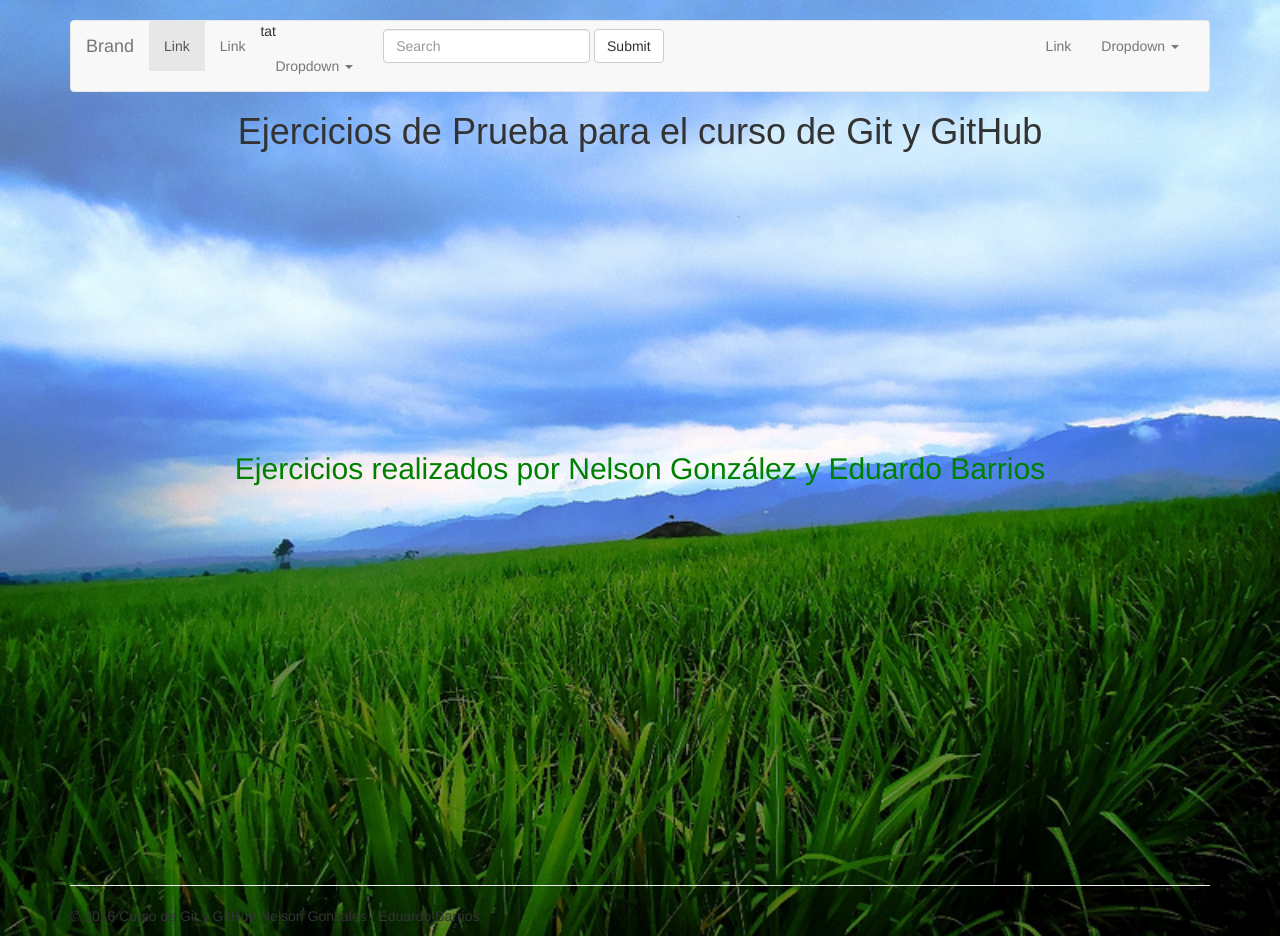
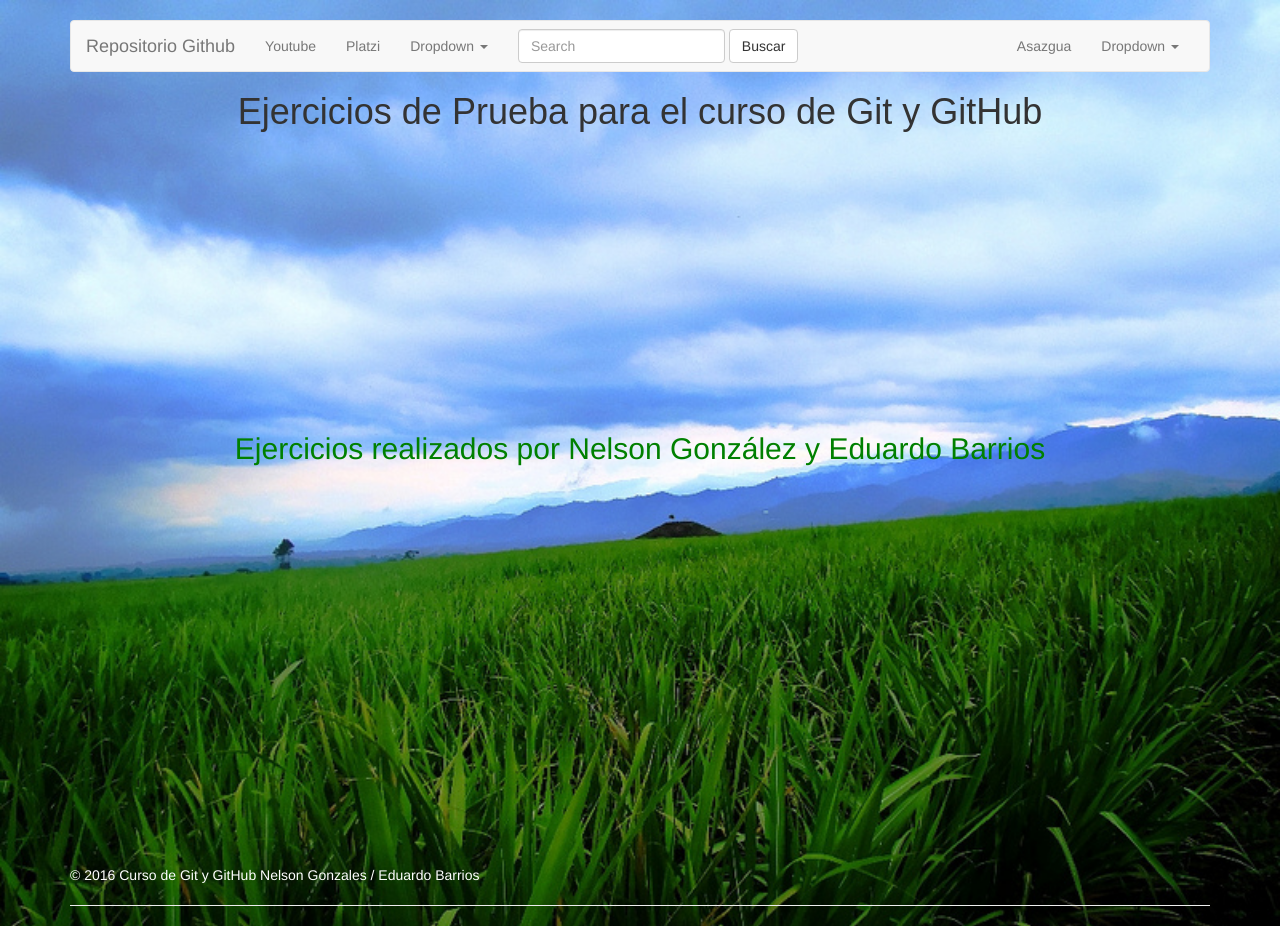
Before and after one commit to nejagope/PruebaGit, a plain HTML site: page index.html in a window 1280 px wide. Drawn offline with nearby package versions, Linux system fonts and the light colour scheme.

Commit message:
Inclusión de los scripts en el index para que los dropdowns funciones

```diff
--- a/estilos.css
+++ b/estilos.css
@@ -21,4 +21,5 @@ h2{
 
 footer{
 	margin-top:400px;
+	color:#ffffff;
 }
--- a/index.html
+++ b/index.html
@@ -1,6 +1,7 @@
 <!DOCTYPE html>
 <html>
 <head>
+     <meta charset="utf-8">
     <title>Prueba Git</title>
     <link rel="stylesheet" href="https://maxcdn.bootstrapcdn.com/bootstrap/3.3.7/css/bootstrap.min.css" integrity="sha384-BVYiiSIFeK1dGmJRAkycuHAHRg32OmUcww7on3RYdg4Va+PmSTsz/K68vbdEjh4u" crossorigin="anonymous">
     <link rel="stylesheet" type="text/css" href="estilos.css">
@@ -19,15 +20,15 @@
                 <span class="icon-bar"></span>
                 <span class="icon-bar"></span>
               </button>
-              <a class="navbar-brand" href="#">Brand</a>
+              <a class="navbar-brand" href="#">Repositorio Github</a>
             </div>
 
             <!-- Collect the nav links, forms, and other content for toggling -->
             <div class="collapse navbar-collapse" id="bs-example-navbar-collapse-1">
               <ul class="nav navbar-nav">
-                <li class="active"><a href="#">Link <span class="sr-only">(current)</span></a></li>
-                <li><a href="#">Link</a></li>
-                <li class="dropdown">tat
+                <li><a href="http://youtube.com">Youtube <span class="sr-only">(current)</span></a></li>
+                <li><a href="http://platzi.com">Platzi</a></li>
+                <li class="dropdown">
                   <a href="#" class="dropdown-toggle" data-toggle="dropdown" role="button" aria-haspopup="true" aria-expanded="false">Dropdown <span class="caret"></span></a>
                   <ul class="dropdown-menu">
                     <li><a href="#">Action</a></li>
@@ -44,10 +45,10 @@
                 <div class="form-group">
                   <input type="text" class="form-control" placeholder="Search">
                 </div>
-                <button type="submit" class="btn btn-default">Submit</button>
+                <button type="submit" class="btn btn-default">Buscar</button>
               </form>
               <ul class="nav navbar-nav navbar-right">
-                <li><a href="#">Link</a></li>
+                <li><a href="http://asazguasins.org.gt/">Asazgua</a></li>
                 <li class="dropdown">
                   <a href="#" class="dropdown-toggle" data-toggle="dropdown" role="button" aria-haspopup="true" aria-expanded="false">Dropdown <span class="caret"></span></a>
                   <ul class="dropdown-menu">
@@ -66,9 +67,12 @@
     <h2>Ejercicios realizados por Nelson González y Eduardo Barrios</h2>
 
        <footer class="text-left">
-        <hr>
          <p>&copy; 2016 Curso de Git y GitHub Nelson Gonzales / Eduardo Barrios</p>
+         <hr>
        </footer>
      </div>
+
+    <script type="text/javascript" src="js/jquery.js"></script>
+    <script type="text/javascript" src="js/bootstrap.js"></script>
 </body>
 </html>
```
